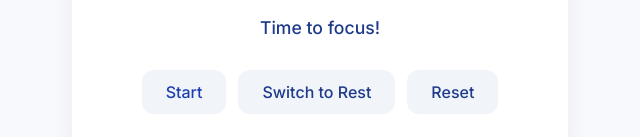
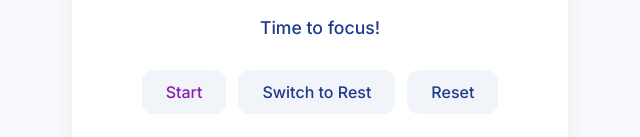
Before and after one commit to ccgos/pomodoro, a plain HTML site: page index.html in a window 1280 px wide. Shown: the part 437-574 px from the top of the page, 320-960 px from the left. Drawn offline with Linux system fonts and the light colour scheme.

Commit message:
trying purple

```diff
--- a/index.html
+++ b/index.html
@@ -9,7 +9,7 @@
     <link href="https://fonts.googleapis.com/css2?family=Inter:wght@400;500;600&display=swap" rel="stylesheet">
     <style>
         :root {
-            --start-work: #1E40AF;  /* Dark blue for work */
+            --start-work: #881eaf;  /* Dark blue for work */
             --rest: #60A5FA;        /* Light blue for rest */
             --pause: #FFB020;       /* Warning yellow */
             --reset: #94A3B8;       /* Neutral gray */
```
